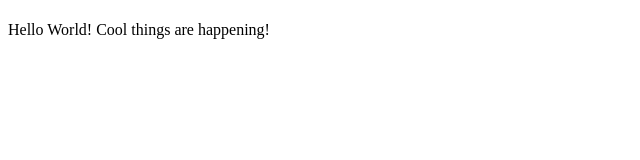
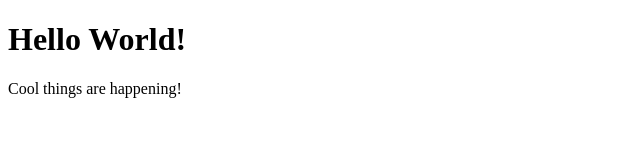
Before and after one commit to Jeromeo2077/Day1-Website, a plain HTML site: page index.html in a window 1280 px wide. Shown: the whole page, without its empty margins (0-640 px from the left). Drawn offline with Linux system fonts and the light colour scheme.

Commit message:
Update Two

```diff
--- a/index.html
+++ b/index.html
@@ -10,11 +10,11 @@
 <body>
     <h1>
 
-
+        Hello World!
 
     </h1>
 
-    <p>Hello World! Cool things are happening!</p>
+    <p>Cool things are happening!</p>
 
 </body>
 
```
